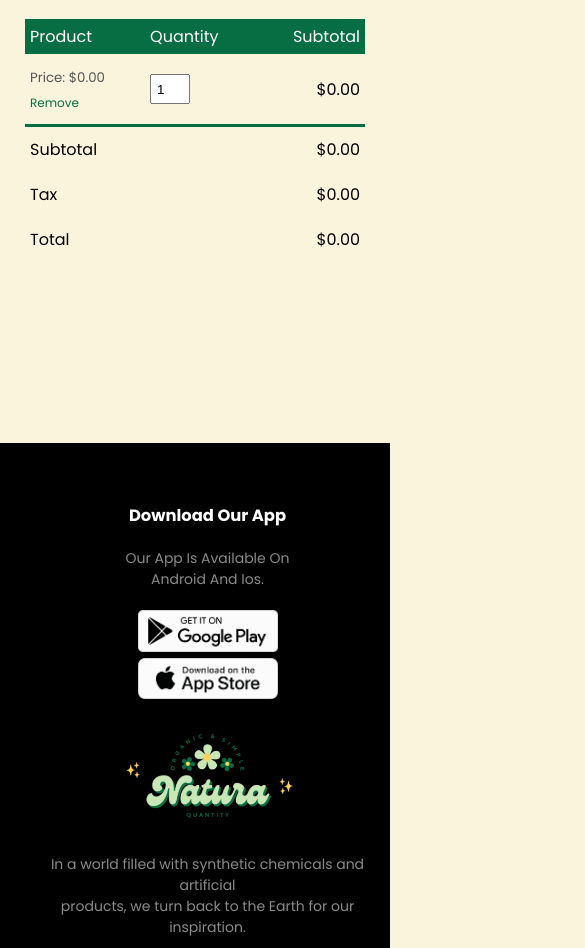
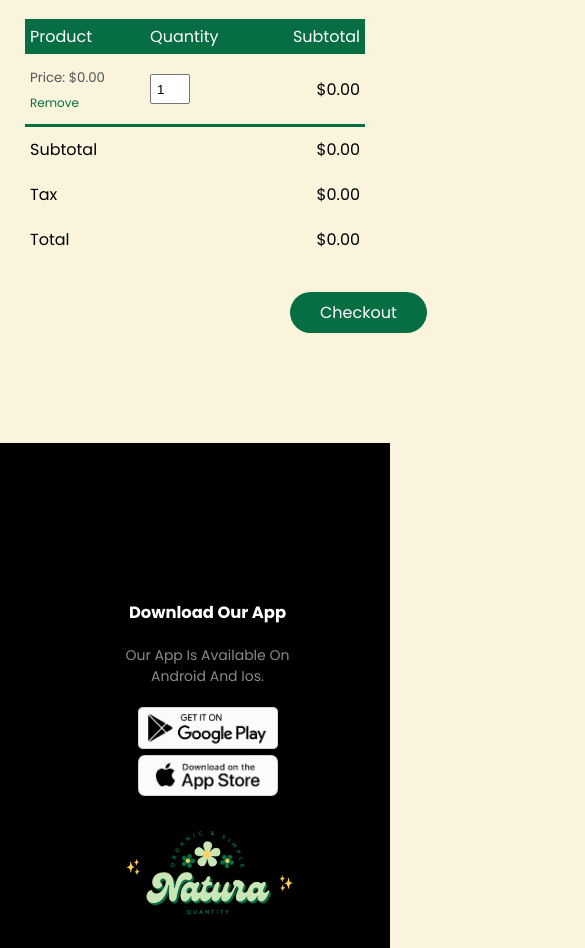
Before and after one commit to JulianP0411/natura-website, a plain HTML site: page cart.html in a window 390 px wide. Shown: the part 179-1127 px from the top of the page, 585 px wide, since content can reach past the window. Drawn offline with Linux system fonts and the light colour scheme.

Commit message:
Add files via upload

```diff
--- a/style.css
+++ b/style.css
@@ -302,10 +302,28 @@ select:focus{
 @media only screen and (max-width: 600px){
     .row{
         text-align: center;
+
     }
     .col-2, .col-3, .col-4{
         flex-basis: 100%;
     }
+    .col-2{
+        margin-right: 27px;
+    }
+    .offer{
+        margin-left: 27px;
+    }
+    .cart-page .cart-btn{
+        display: inline-block;
+        background: #076d42;
+        color: #fff;
+        padding: 8px 30px;
+        margin: 30px 0;
+        border-radius: 30px;
+        transition: background 0.5s;
+        margin-left: 265px;
+}
+
     .single-product .row{
         text-align: left;
     }
@@ -316,10 +334,10 @@ select:focus{
         font-size: 26px;
         line-height: 32px;
     }
-
     .cart-info p{
         display: none;
     }
+
 }
 
 /*----- PRODUCT DETAILS -----*/
@@ -422,6 +440,12 @@ th:last-child{
     transition: background 0.5s;
     margin-left: 900px;
 }
+.footer{
+    background: #000;
+    color: #8a8a8a;
+    font-size: 14px;
+    padding: 157px 0 20px;
+}
 
 /*----- LOGIN/REGISTER -----*/
 
```
Also changed, not shown: index.html (+2 -2 lines).
